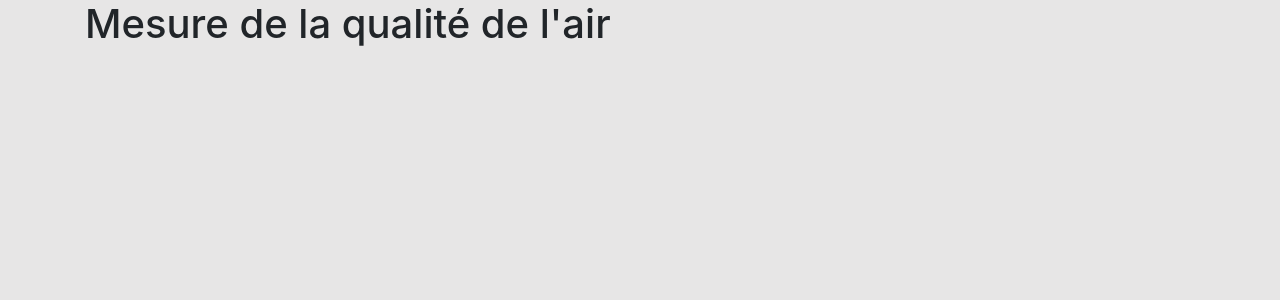
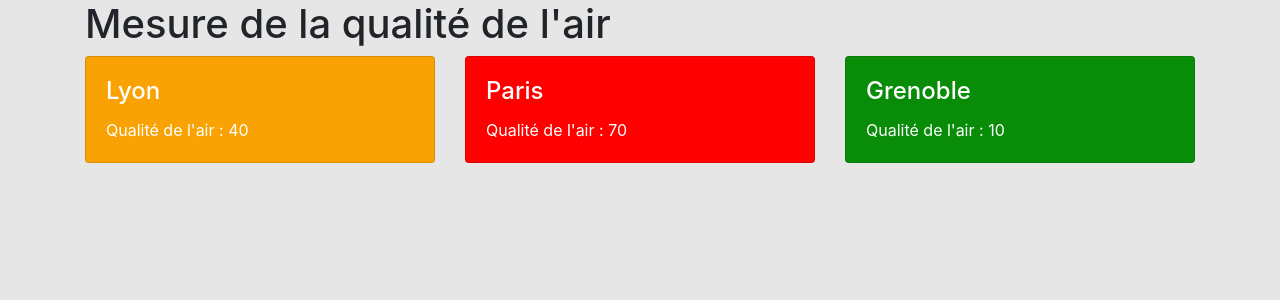
Before and after one commit to ChrisManin/air-quality, a Vue app: page / in a window 1280 px wide. Shown: the top 300 px of the page. Built offline with nearby package versions, Linux system fonts and the light colour scheme.

Commit message:
mise en place des city-cards

```diff
--- a/src/App.vue
+++ b/src/App.vue
@@ -2,20 +2,34 @@
   <div id="app">
     <div class="container">
       <h1>Mesure de la qualité de l'air</h1>
+      <div class="row">
+        <div v-for="city of cities" :key="city.index" class="col-sm-4">
+          <City :city="city" />
+        </div>
+      </div>
     </div>
   </div>
 </template>
 
 <script>
+import City from "@/components/City";
 
 export default {
-  name: 'App',
+  name: "App",
   components: {
-
+    City
+  },
+  data() {
+    return {
+      cities: [
+        { name: "Lyon", iqa: 40 },
+        { name: "Paris", iqa: 70 },
+        { name: "Grenoble", iqa: 10 }
+      ]
+    };
   }
-}
+};
 </script>
 
 <style>
-
 </style>
--- /dev/null
+++ b/src/components/City.vue
@@ -0,0 +1,48 @@
+<template>
+  <div>
+    <div>
+      <b-card :title="city.name" :class="color">
+        <b-card-text>Qualité de l'air : {{ city.iqa }}</b-card-text>
+      </b-card>
+    </div>
+  </div>
+</template>
+
+<script>
+export default {
+  props: {
+    city: {
+      type: Object,
+      default: null
+    }
+  },
+  data() {
+    return {
+      color: ""
+    };
+  },
+  mounted() {
+    if (this.city.iqa <= 30) this.color = "pollution-faible";
+    if (this.city.iqa > 30 && this.city.iqa <= 50)
+      this.color = "pollution-medium";
+    if (this.city.iqa > 50) this.color = "pollution-forte";
+  }
+};
+</script>
+
+<style lang="scss" scoped>
+.pollution-faible {
+  background: rgb(9, 141, 9);
+  color: white;
+}
+
+.pollution-medium {
+  background: rgb(248, 162, 3);
+  color: white;
+}
+
+.pollution-forte {
+  background: red;
+  color: white;
+}
+</style>
```
